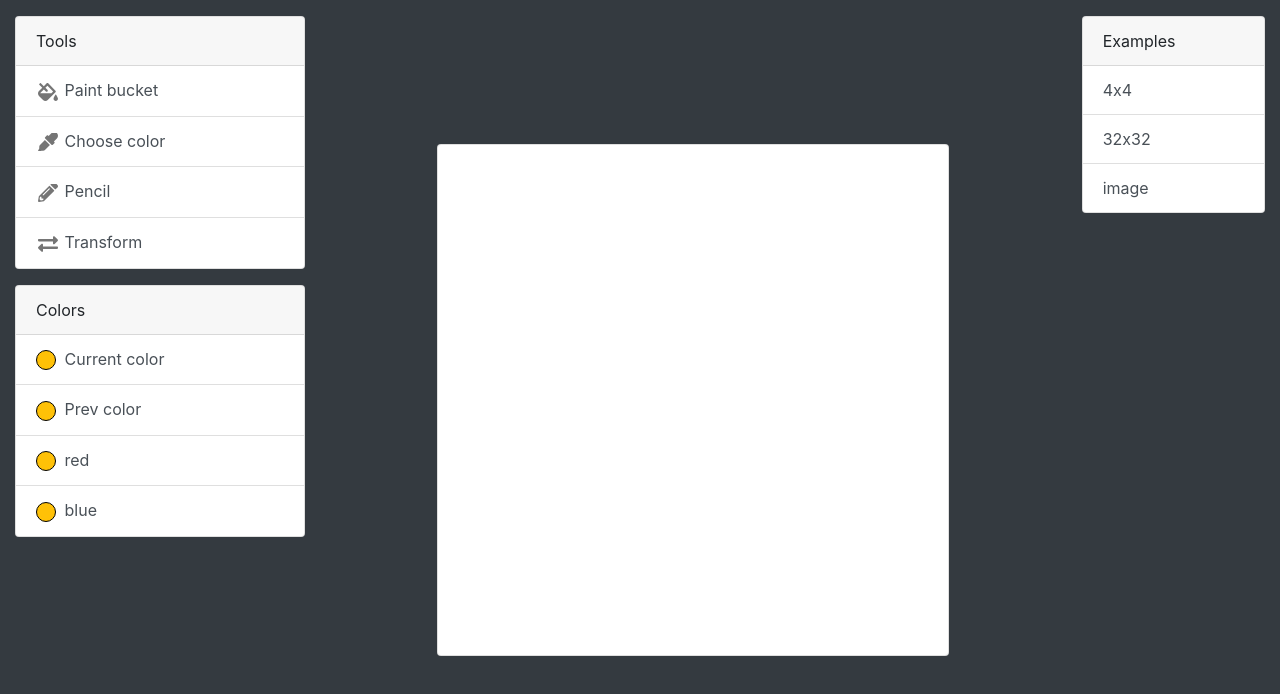
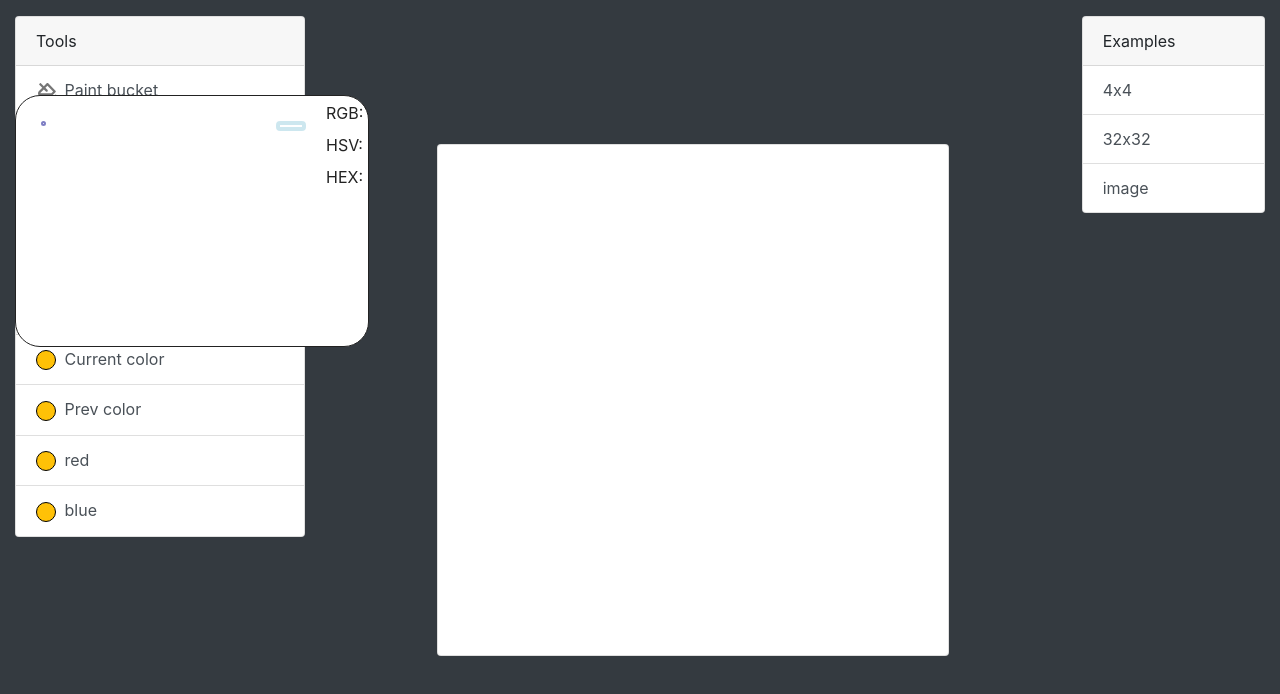
Before and after one commit to LordDetson/codejam-canvas, a plain HTML site: page codejam-canvas/index.html in a window 1280 px wide. Drawn offline with nearby package versions, Linux system fonts and the light colour scheme.

Commit message:
feat: added color picker

```diff
--- /dev/null
+++ b/codejam-canvas/css/colorPicker.css
@@ -0,0 +1,87 @@
+#color-picker {
+    position: absolute;
+    left: 15px;
+    top: 95px;
+    background: #ffffff;
+    border-radius: 25px;
+    border: 1px solid #222222;
+}
+#color-values{
+    display:block;
+    list-style:none;
+    color:#222;
+    float:left;
+    margin:0 0 0 15px;
+    padding: 5px;
+    text-align:left;
+}
+#pcr_bg{
+    height:135px;
+}
+
+/* Common stuff */
+.picker-wrapper {
+    margin:25px;
+}
+.picker-wrapper,
+.pcr-wrapper {
+    position: relative;
+    float: left;
+}
+.pcr-wrapper {
+    margin:25px 0;
+}
+.picker-indicator,
+.pcr-indicator {
+    position: absolute;
+    left: 0;
+    top: 0;
+}
+.picker,
+.pcr {
+    cursor: crosshair;
+    float: left;
+}
+
+
+/* Default skin */
+
+.cp-default .picker {
+    width: 200px;
+    height: 200px;
+}
+.cp-default .pcr {
+    width: 30px;
+    height: 200px;
+}
+.cp-default .pcr-wrapper {
+    margin-left: 10px;
+}
+.cp-default .picker-indicator {
+    width: 5px;
+    height: 5px;
+    border: 2px solid darkblue;
+    -moz-border-radius: 4px;
+    -o-border-radius: 4px;
+    -webkit-border-radius: 4px;
+    border-radius: 4px;
+    opacity: .5;
+    -ms-filter: "progid:DXImageTransform.Microsoft.Alpha(Opacity=50)";
+    filter: progid:DXImageTransform.Microsoft.Alpha(Opacity=50);
+    filter: alpha(opacity=50);
+    background-color: white;
+}
+.cp-default .pcr-indicator {
+    width: 100%;
+    height: 10px;
+    opacity: .6;
+    -ms-filter: "progid:DXImageTransform.Microsoft.Alpha(Opacity=60)";
+    filter: progid:DXImageTransform.Microsoft.Alpha(Opacity=60);
+    filter: alpha(opacity=60);
+    border: 4px solid lightblue;
+    -moz-border-radius: 4px;
+    -o-border-radius: 4px;
+    -webkit-border-radius: 4px;
+    border-radius: 4px;
+    background-color: white;
+}
--- a/codejam-canvas/index.html
+++ b/codejam-canvas/index.html
@@ -5,6 +5,8 @@
     <meta name="viewport" content="width=device-width, initial-scale=1, shrink-to-fit=no">
     <link rel="stylesheet" href="https://stackpath.bootstrapcdn.com/bootstrap/4.3.1/css/bootstrap.min.css"
           integrity="sha384-ggOyR0iXCbMQv3Xipma34MD+dH/1fQ784/j6cY/iJTQUOhcWr7x9JvoRxT2MZw1T" crossorigin="anonymous">
+    <link rel="stylesheet" href="css/colorPicker.css">
+    <script src="js/colorpicker.min.js" defer></script>
     <link rel="stylesheet" href="css/style.css">
     <script src="js/script.js" defer></script>
     <title>Canvas</title>
@@ -125,6 +127,22 @@
         </section>
     </article>
 </main>
+<div id="color-picker" class="cp-default">
+    <div class="picker-wrapper">
+        <div id="picker" class="picker"></div>
+        <div id="picker-indicator" class="picker-indicator"></div>
+    </div>
+    <div class="pcr-wrapper">
+        <div id="pcr" class="pcr"></div>
+        <div id="pcr-indicator" class="pcr-indicator"></div>
+    </div>
+    <ul id="color-values">
+        <li><label>RGB:</label><span id="rgb"></span></li>
+        <li><label>HSV:</label><span id="hsv"></span></li>
+        <li><label>HEX:</label><span id="hex"></span></li>
+        <li><div id="pcr_bg"></div></li>
+    </ul>
+</div>
 <footer></footer>
 <div style="display:none;">
     <img id="image" src="data/image.png">
```
Also changed, not shown: codejam-canvas/js/colorpicker.min.js (added).
